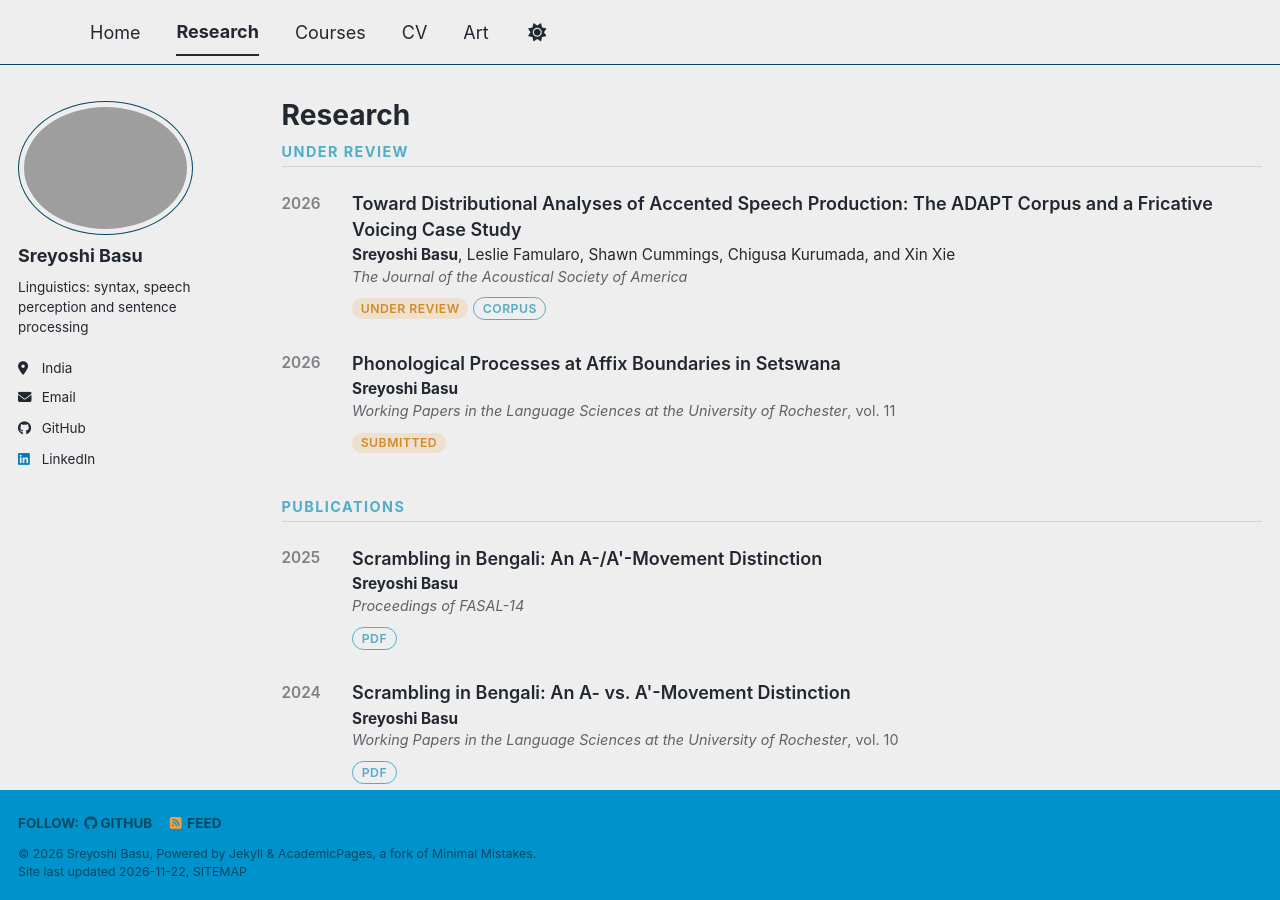
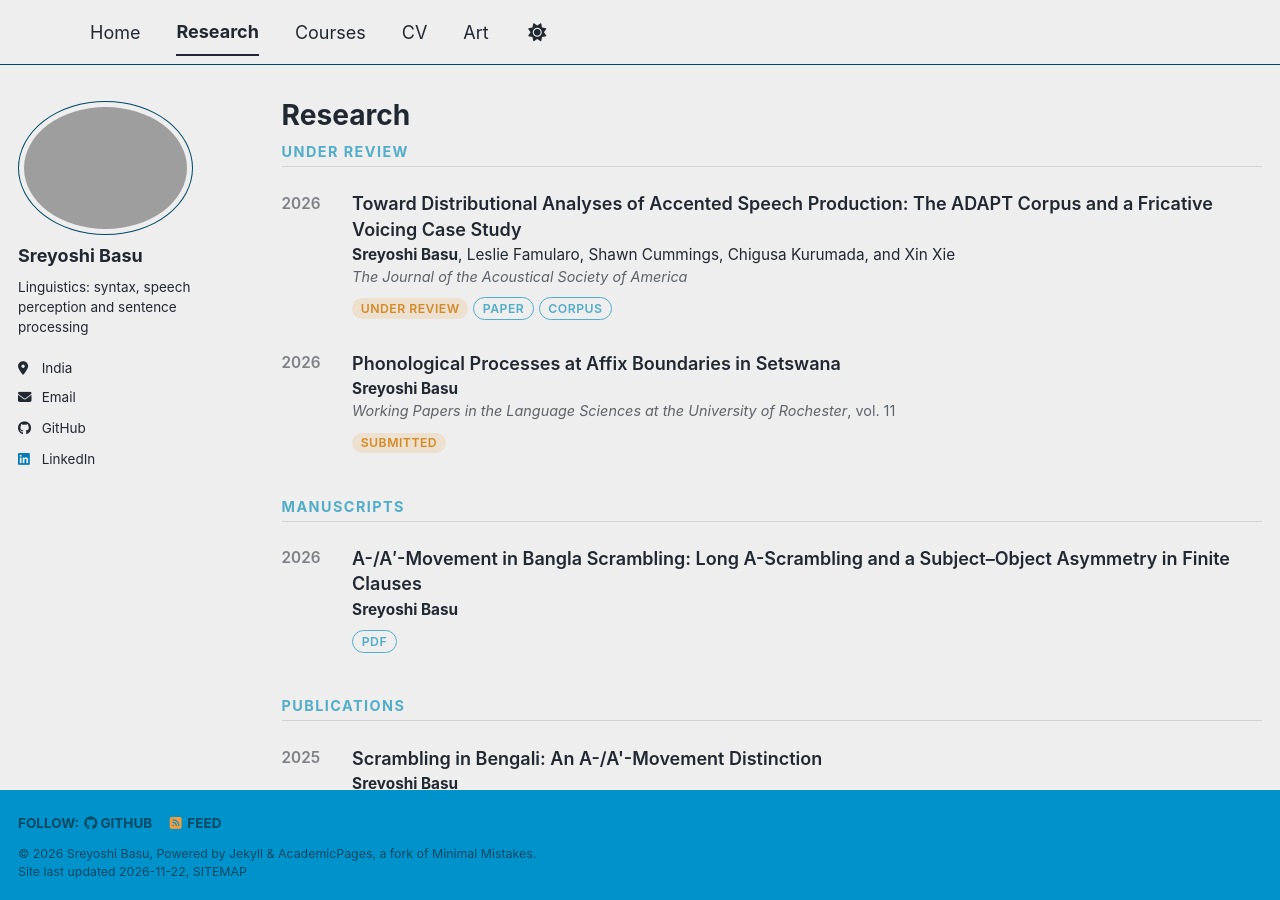
Before and after one commit to sreyoshi-basu/sreyoshi-basu.github.io, a Jekyll site: the page built from _pages/publications.html, in a window 1280 px wide and 900 px high. Built offline with Jekyll 4.4.1, drawn with Linux system fonts in a browser that asks for light colours; a script bundle is joined from its source files by our own code; a style sheet for code colours, icons or effects is not loaded.

Commit message:
Update publications.html

```diff
--- a/_pages/publications.html
+++ b/_pages/publications.html
@@ -32,7 +32,7 @@ author_profile: true
     <div class="pub-title">Toward Distributional Analyses of Accented Speech Production: The ADAPT Corpus and a Fricative Voicing Case Study</div>
     <div class="pub-authors"><b>Sreyoshi Basu</b>, Leslie Famularo, Shawn Cummings, Chigusa Kurumada, and Xin Xie</div>
     <div class="pub-meta"><i>The Journal of the Acoustical Society of America</i></div>
-    <div class="pub-links"><span class="pill pill-status">Under review</span><a class="pill pill-link" href="https://osf.io/q32m6/overview" target="_blank">Corpus</a></div>
+    <div class="pub-links"><span class="pill pill-status">Under review</span><a class="pill pill-link" href="https://osf.io/pjcyf/" target="_blank">Paper</a><a class="pill pill-link" href="https://osf.io/q32m6/overview" target="_blank">Corpus</a></div>
   </div>
 </div>
 
@@ -43,6 +43,17 @@ author_profile: true
     <div class="pub-authors"><b>Sreyoshi Basu</b></div>
     <div class="pub-meta"><i>Working Papers in the Language Sciences at the University of Rochester</i>, vol. 11</div>
     <div class="pub-links"><span class="pill pill-status">Submitted</span></div>
+  </div>
+</div>
+
+<h2 class="pub-section">Manuscripts</h2>
+
+<div class="pub">
+  <div class="pub-year">2026</div>
+  <div class="pub-body">
+    <div class="pub-title">A-/A′-Movement in Bangla Scrambling: Long A-Scrambling and a Subject–Object Asymmetry in Finite Clauses</div>
+    <div class="pub-authors"><b>Sreyoshi Basu</b></div>
+    <div class="pub-links"><a class="pill pill-link" href="/files/basu-bangla-scrambling-ms.pdf" target="_blank">PDF</a></div>
   </div>
 </div>
 
```
